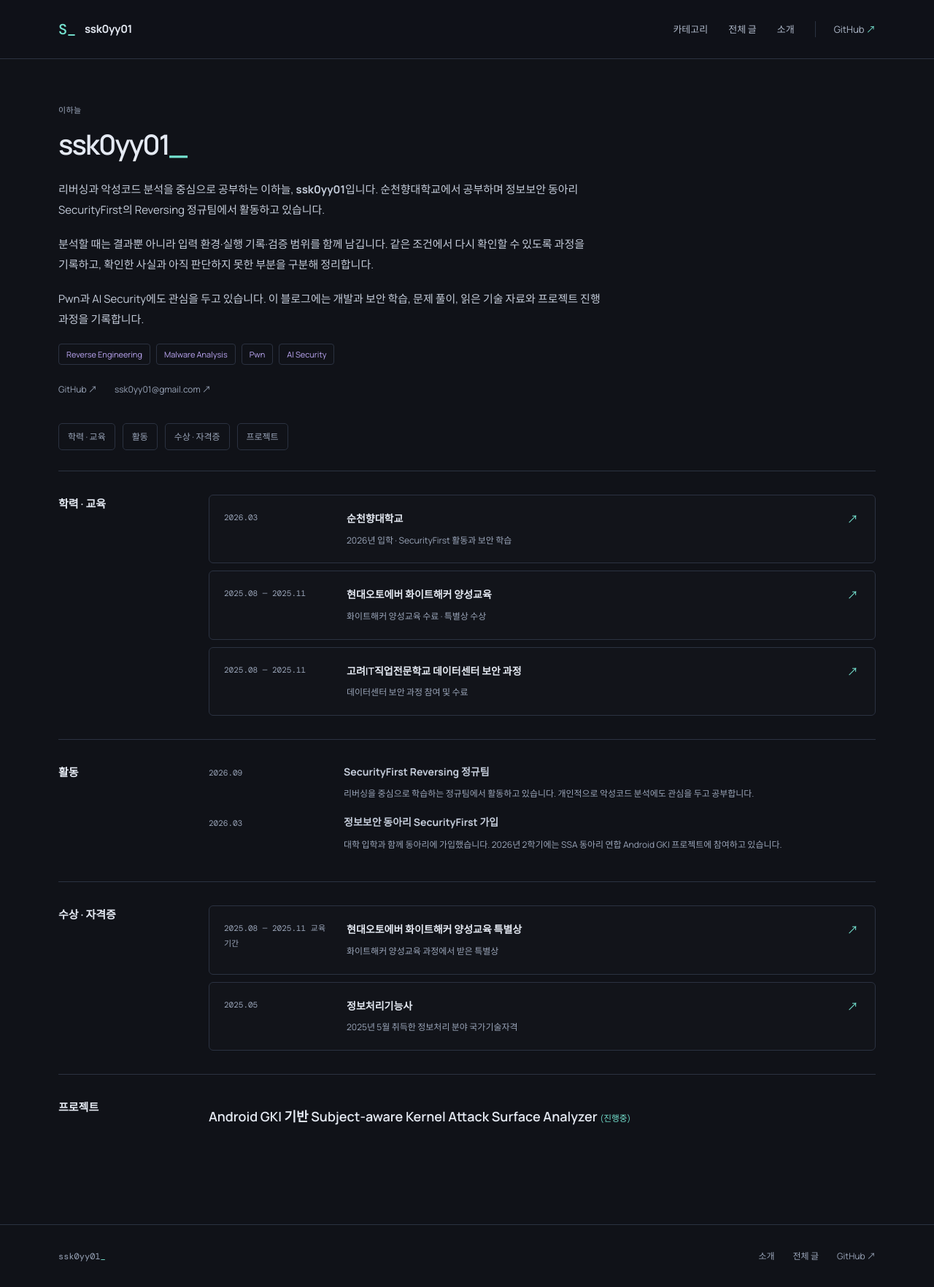
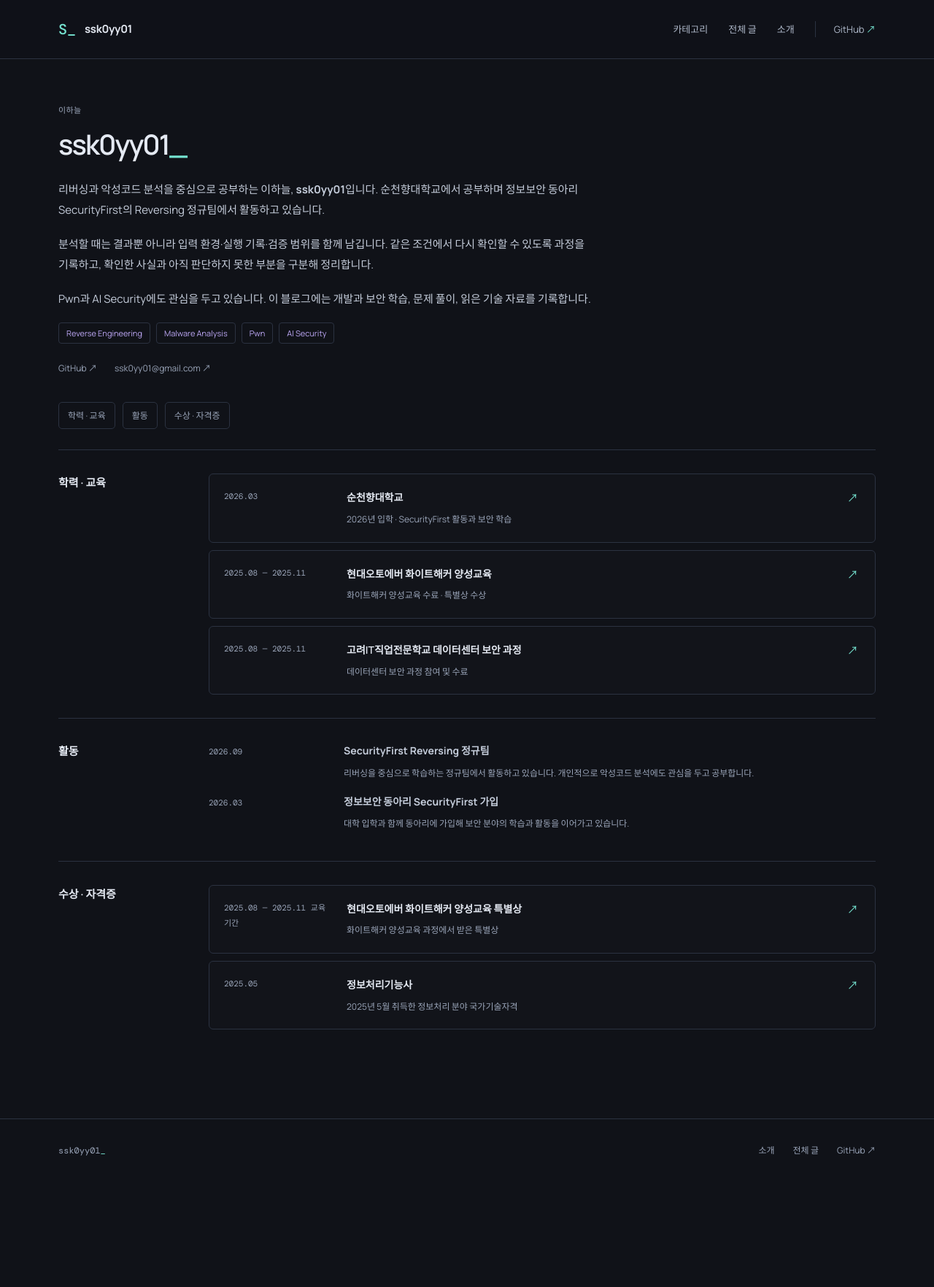
Before and after one commit to ssk0yy01/ssk0yy01.github.io, a Jekyll site: the page built from about/index.html, in a window 1280 px wide. Shown: the whole page at 73% size. Built offline with Jekyll 4.4.1, drawn with Linux system fonts in a browser that asks for light colours; after the commit the page ends 1619 px from its top, so only the background shows below that.

Commit message:
Remove project section until ready for publication

```diff
--- a/about/index.html
+++ b/about/index.html
@@ -8,11 +8,11 @@ permalink: /about/
   <h1>ssk0yy01<span class="accent-period">_</span></h1>
   <p class="profile-summary">리버싱과 악성코드 분석을 중심으로 공부하는 이하늘, <strong>ssk0yy01</strong>입니다. 순천향대학교에서 공부하며 정보보안 동아리 SecurityFirst의 Reversing 정규팀에서 활동하고 있습니다.</p>
   <p class="profile-summary">분석할 때는 결과뿐 아니라 입력 환경·실행 기록·검증 범위를 함께 남깁니다. 같은 조건에서 다시 확인할 수 있도록 과정을 기록하고, 확인한 사실과 아직 판단하지 못한 부분을 구분해 정리합니다.</p>
-  <p class="profile-summary">Pwn과 AI Security에도 관심을 두고 있습니다. 이 블로그에는 개발과 보안 학습, 문제 풀이, 읽은 기술 자료와 프로젝트 진행 과정을 기록합니다.</p>
+  <p class="profile-summary">Pwn과 AI Security에도 관심을 두고 있습니다. 이 블로그에는 개발과 보안 학습, 문제 풀이, 읽은 기술 자료를 기록합니다.</p>
   <div class="profile-interests"><span>Reverse Engineering</span><span>Malware Analysis</span><span>Pwn</span><span>AI Security</span></div>
   <div class="profile-links"><a href="https://github.com/ssk0yy01" target="_blank" rel="noopener noreferrer">GitHub ↗</a><a href="mailto:ssk0yy01@gmail.com">ssk0yy01@gmail.com ↗</a></div>
 </section>
-<nav class="shell profile-nav" aria-label="소개 목차"><a href="#education-heading">학력 · 교육</a><a href="#activities-heading">활동</a><a href="#awards-heading">수상 · 자격증</a><a href="#projects-heading">프로젝트</a></nav>
+<nav class="shell profile-nav" aria-label="소개 목차"><a href="#education-heading">학력 · 교육</a><a href="#activities-heading">활동</a><a href="#awards-heading">수상 · 자격증</a></nav>
 <div class="shell profile-sections">
   <section class="profile-section" aria-labelledby="education-heading">
     <h2 id="education-heading">학력 · 교육</h2>
@@ -22,15 +22,11 @@ permalink: /about/
     <h2 id="activities-heading">활동</h2>
     <dl class="profile-timeline">
       <div><dt>2026.09</dt><dd><strong>SecurityFirst Reversing 정규팀</strong><p class="activity-note">리버싱을 중심으로 학습하는 정규팀에서 활동하고 있습니다. 개인적으로 악성코드 분석에도 관심을 두고 공부합니다.</p></dd></div>
-      <div><dt>2026.03</dt><dd><strong>정보보안 동아리 SecurityFirst 가입</strong><p class="activity-note">대학 입학과 함께 동아리에 가입했습니다. 2026년 2학기에는 SSA 동아리 연합 Android GKI 프로젝트에 참여하고 있습니다.</p></dd></div>
+      <div><dt>2026.03</dt><dd><strong>정보보안 동아리 SecurityFirst 가입</strong><p class="activity-note">대학 입학과 함께 동아리에 가입해 보안 분야의 학습과 활동을 이어가고 있습니다.</p></dd></div>
     </dl>
   </section>
   <section class="profile-section" aria-labelledby="awards-heading">
     <h2 id="awards-heading">수상 · 자격증</h2>
     {% include credential-list.html group='awards' %}
   </section>
-  <section class="profile-section" aria-labelledby="projects-heading">
-    <h2 id="projects-heading">프로젝트</h2>
-    <div class="profile-project"><h3>Android GKI 기반 Subject-aware Kernel Attack Surface Analyzer <span class="project-status">(진행중)</span></h3></div>
-  </section>
 </div>
--- a/assets/style.css
+++ b/assets/style.css
@@ -165,10 +165,7 @@ main { flex: 1; }
 .profile-timeline > div:first-child { padding-top: 0; }
 .profile-timeline dt { font: 11px/1.9 'DM Mono', monospace; color: var(--muted); padding-top: 3px; }
 .profile-timeline dd { margin: 0; font-size: 14px; color: #c4ccda; word-break: keep-all; }
-.profile-project h3 { font-size: 18px; font-weight: 600; margin: 10px 0; }
-.profile-project p { max-width: 640px; color: var(--muted); font-size: 14px; word-break: keep-all; }
 .profile-tools span { color: var(--cyan); }
-.project-status { color: var(--cyan); font-size: .65em; font-weight: 400; white-space: nowrap; }
 .profile-summary { max-width: 760px; line-height: 1.9; }
 .profile-summary + .profile-summary { margin-top: 12px; }
 .profile-nav { display: flex; flex-wrap: wrap; gap: 10px; padding-bottom: 28px; }
```
Also changed, not shown: _credentials/sch-university.md (+1 -1 lines).
